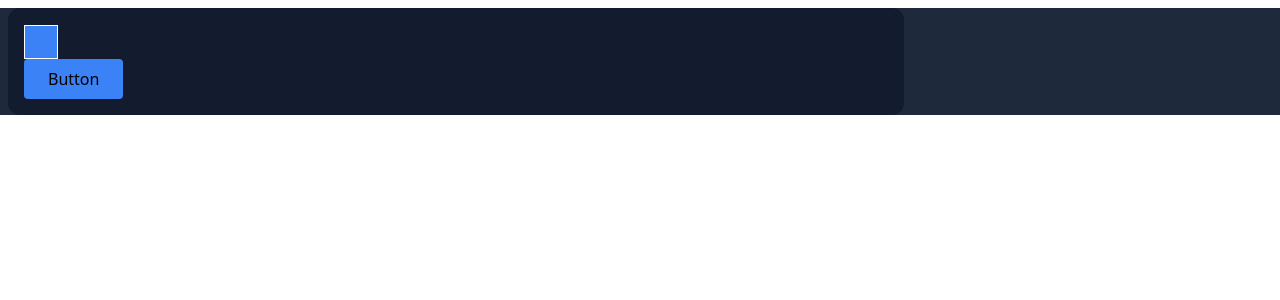
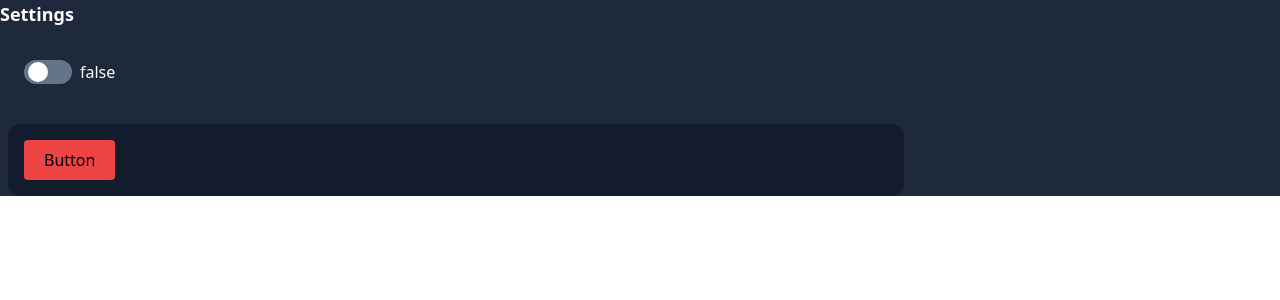
Before and after one commit to VillD/ProjectoERP, a Vue app: page / in a window 1280 px wide. Shown: the top 300 px of the page. Built offline with nearby package versions, Linux system fonts and the light colour scheme.

Commit message:
boton outline terminado

```diff
--- a/src/components/ButtonBasic.vue
+++ b/src/components/ButtonBasic.vue
@@ -1,16 +1,11 @@
 <script setup>
-// import { processSlotOutlet } from "@vue/compiler-core";
-// import { computed } from "@vue/reactivity";
-// import { ref } from 'vue'
-
 import { computed } from 'vue'
-
 // eslint-disable-next-line no-unused-vars
-const props = defineProps({
+let props = defineProps({
   titleButton: { type: String, default: '' },
   type: {
     type: String,
-    default: 'primary'
+    default: 'danger'
   },
   size: {
     type: Number,
@@ -24,36 +19,28 @@ const props = defineProps({
     type: String,
     default: ''
   },
-  disabled: {
-    type: String,
-    default: ''
-  }
+  disabled: Boolean
 })
 
 const buttonClass = computed(() => {
   let styles = {}
   const normal = `bg-${props.type}`
 
-  const outline = `bg-transparent outline outline-${props.type} outline-${props.size}`
+  const outline = `bg-transparent outline outline-${props.type} outline-${props.size} text-${props.type}`
   props.outline ? (styles[outline] = true) : (styles[normal] = true)
 
   return styles
 })
-
 //`bg-${props.type}`
 // const backgroundColor = ref(`bg-${props.type}`)
 //const size = ref(`bg-${propsB.type}`);
 </script>
 <template>
-  <button
-    :class="buttonClass"
-    class="p-4 border border-white"
-  ></button>
   <div>
     <button
       type="button"
       :class="buttonClass"
-      class="py-2 px-4 rounded"
+      class="rounded px-3 py-2"
     >
       <span class="px-2">{{ titleButton }}</span>
     </button>
--- a/src/components/SettingBasic.vue
+++ b/src/components/SettingBasic.vue
@@ -1,7 +1,28 @@
-<script setup></script>
+<script setup>
+import { computed, ref } from 'vue'
+
+const emit = defineEmits(['update:modelValue'])
+
+const modelValue = ref(false)
+
+const computedValue = computed({
+  get: () => modelValue,
+  set: (value) => {
+    modelValue.value = value
+    emit('update:modelValue', value)
+  }
+})
+</script>
 
 <template>
-  <div class="text-white">
-    <slot name="content" />
+  <div class="flex pb-2">
+    <label class="flex m-6">
+      <input
+        v-model="computedValue"
+        type="checkbox"
+        class="appearance-none p-1 flex rounded-full items-center w-12 h-6 bg-slate-500 before:block before:h-5 before:w-5 before:bg-white before:rounded-full checked:flex-row-reverse checked:bg-blue-500"
+      />
+      <span class="pl-2 text-white">{{ modelValue }}</span>
+    </label>
   </div>
 </template>
--- a/src/views/ButtonView.vue
+++ b/src/views/ButtonView.vue
@@ -1,10 +1,21 @@
 <script setup>
+import SettingBasic from '../components/SettingBasic.vue'
 import ButtonBasic from '../components/ButtonBasic.vue'
+import { ref } from 'vue'
+
+let isOutline = ref()
 </script>
 <template>
+  <h1 class="text-lg font-semibold text-white pb-2">Settings</h1>
+  <div class="flex flex-wrap">
+    <SettingBasic v-model="isOutline"> </SettingBasic>
+  </div>
   <div
     class="bg-slate-900/70 rounded-xl max-w-xs sm:max-w-md m-2 p-4 lg:max-w-4xl"
   >
-    <ButtonBasic title-button="Button"></ButtonBasic>
+    <ButtonBasic
+      :outline="isOutline"
+      title-button="Button"
+    ></ButtonBasic>
   </div>
 </template>
--- a/tailwind.config.js
+++ b/tailwind.config.js
@@ -1,6 +1,5 @@
 /* eslint-env node */
-// const colors = require('tailwindcss/colors')
-
+// const defaultTheme = require('tailwindcss/defaultTheme')
 /** @type {import('tailwindcss').Config} */
 module.exports = {
   content: ['./index.html', './src/**/*.{vue,js,ts,jsx,tsx}'],
@@ -18,8 +17,11 @@ module.exports = {
   },
   plugins: [],
   safelist: [
+    'outline-0',
+    'outline-1',
+    'outline-2',
     {
-      pattern: /(bg|text|border|outline)-(primary|secondary|danger)/
+      pattern: /(bg|text|border|)-(primary|secondary|danger)/
     }
   ]
 }
```
